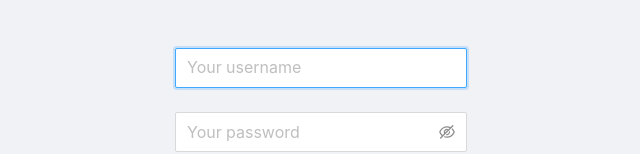
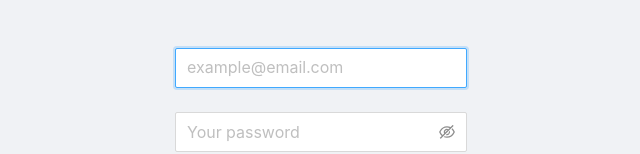
Before and after one commit to pcabreram1234/message-managment-pocho, a React (Vite) app: page /login in a window 1280 px wide. Shown: the part 356-510 px from the top of the page, without its empty margins (319-959 px from the left). Built offline with nearby package versions, Linux system fonts and the light colour scheme; no server answers; what @hookstate/core would draw is missing.

Commit message:
feat(auth): change login method to use email instead of username
- Updated authentication logic to require email for login.
- Modified relevant models, controllers, and validation rules.
- Adjusted login form and error messages to reflect the change.

```diff
--- a/index.html
+++ b/index.html
@@ -5,7 +5,7 @@
     <link rel="icon" type="image/svg+xml" href="/src/assets/logo.svg" />
     <meta http-equiv="X-UA-Compatible" content="IE=edge" />
     <meta name="viewport" content="width=device-width, initial-scale=1.0" />
-    <title>Pocho's Messages Managment</title>
+    <title>Pocho's Messages Managment System</title>
   </head>
   <body>
     <div id="root"></div>
--- a/src/components/forms/LoginForm.jsx
+++ b/src/components/forms/LoginForm.jsx
@@ -39,6 +39,7 @@ const LogInForm = () => {
     if (req.token) {
       location.push("/messages");
     }
+    console.log(window.localStorage);
   };
 
   useEffect(() => {
@@ -73,14 +74,17 @@ const LogInForm = () => {
           style={{ margin: "50px 0" }}
         >
           <Form.Item
-            name={"user_name"}
+            name={"email"}
             rules={[
-              { required: "true", message: "Please input your username" },
-              { type: "string" },
+              {
+                required: "true",
+                message: "Please enter a valid email address",
+              },
+              { type: "email" },
             ]}
             style={{ alignItems: "center" }}
           >
-            <Input placeholder="Your username" autoFocus />
+            <Input placeholder="example@email.com" autoFocus />
           </Form.Item>
 
           <Form.Item
--- a/src/hooks/useSubmitData.js
+++ b/src/hooks/useSubmitData.js
@@ -34,6 +34,7 @@ const useSubmitData = () => {
     } catch (error) {
       console.log(error);
       openNotification("Error", error, "error");
+      return error;
     }
   };
 
--- a/src/routes/App.jsx
+++ b/src/routes/App.jsx
@@ -18,13 +18,13 @@ const App = () => {
   const state = useContext(AuthContext);
   const { user } = state; // Obtiene el usuario desde el contexto
   const history = useHistory(); // Hook para navegación
-  console.log(user);
+  // console.log(user);
   // Redirigir al login si el usuario no está logeado
-  // useEffect(() => {
-  //   if (!user) {
-  //     history.push("/login");
-  //   }
-  // }, [user, history]);
+  useEffect(() => {
+    if (!user) {
+      history.push("/login");
+    }
+  }, [user, history]);
 
   return (
     <div className="App_container">
```
Also changed, not shown: 2 other files (tests, documents, lock files or other folders).
